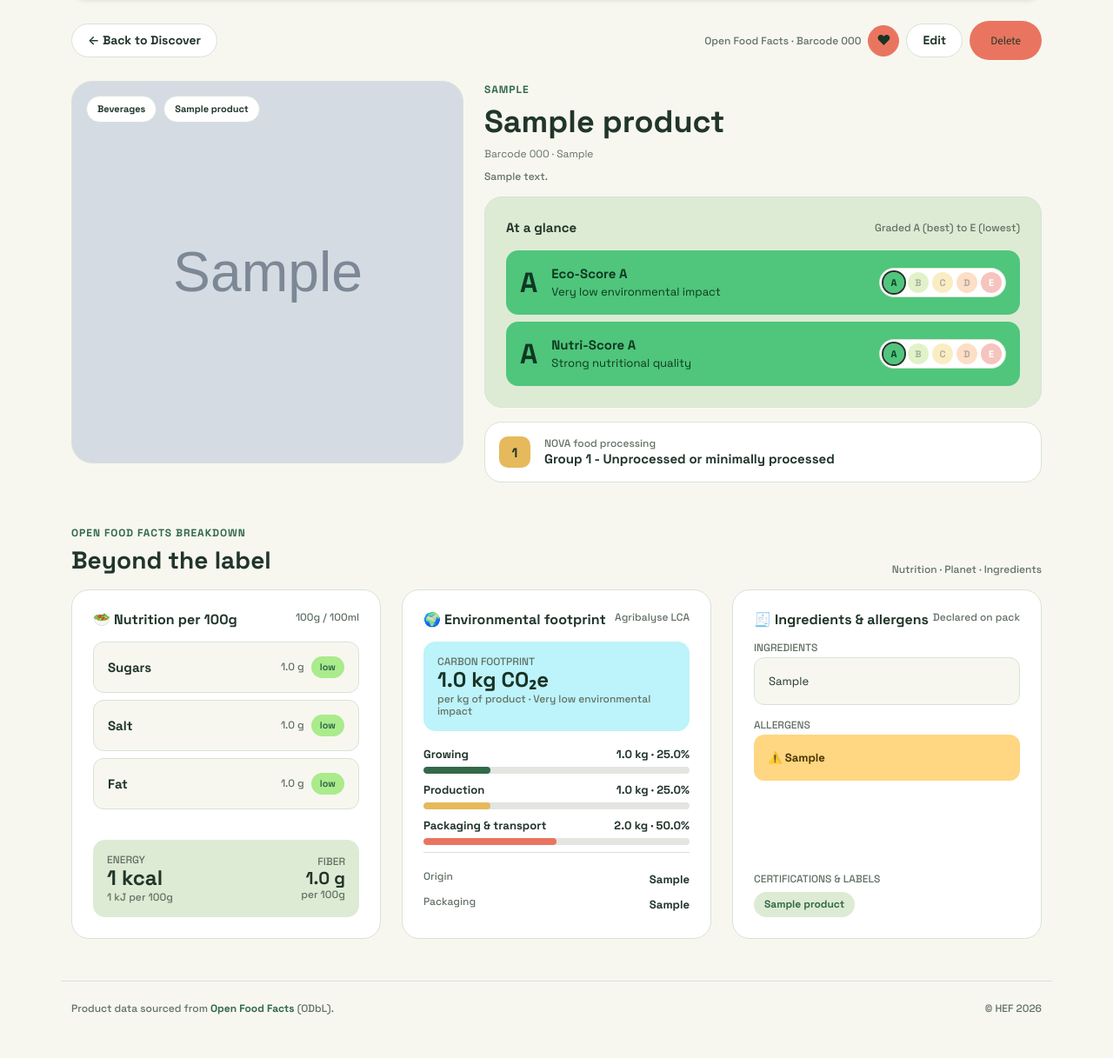
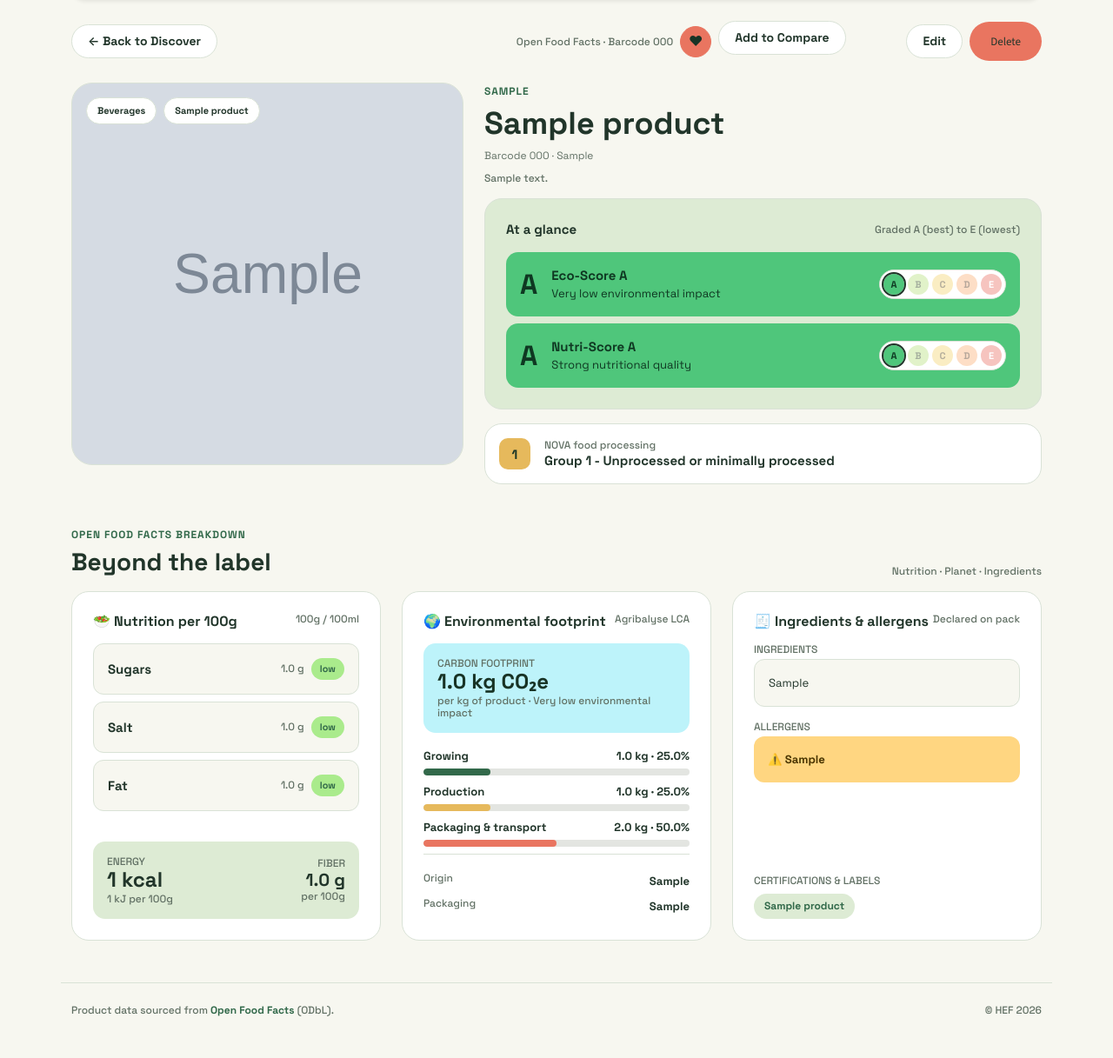
Before and after one commit to PBP-D-Kelompok-13/Website-HEF, a Django app: page /products/000/ in a window 1280 px wide. Shown: the part 82-1299 px from the top of the page at 87% size. Before the commit the page ends 1249 px from the top, so only its background shows below. Run offline with Django 5.2, Linux system fonts and the light colour scheme; a user stored in the database is signed in; tables that the repository leaves empty hold one stand-in row (values such as "Sample post"); grey boxes marked "Sample" are stand-in pictures.

Commit message:
feat(compare): connect Discover detail to comparison

```diff
--- a/templates/pages/product_detail.html
+++ b/templates/pages/product_detail.html
@@ -14,6 +14,41 @@
         <div class="d-flex flex-wrap align-items-center gap-2">
             <span class="text-label">Open Food Facts · Barcode {{ product.barcode }}</span>
             {% include "partials/bookmark_button.html" with product=product saved=product.is_saved %}
+                        {% if user.is_authenticated %}
+                <div>
+                    <form
+                        method="post"
+                        action="{% url 'main:compare_add' %}"
+                        hx-post="{% url 'main:compare_add' %}"
+                        hx-target="#compare-add-feedback"
+                        hx-swap="innerHTML"
+                        hx-disabled-elt="find button"
+                        hx-sync="this:drop"
+                        hx-indicator="#compare-add-loading"
+                    >
+                        {% csrf_token %}
+                        <input type="hidden" name="barcode" value="{{ product.barcode }}">
+
+                        <button type="submit" class="btn-hef-outline">
+                            Add to Compare
+                        </button>
+
+                        <span
+                            id="compare-add-loading"
+                            class="htmx-indicator text-label ms-2"
+                            role="status"
+                        >
+                            Adding…
+                        </span>
+                    </form>
+
+                    <div
+                        id="compare-add-feedback"
+                        class="mt-2"
+                        aria-live="polite"
+                    ></div>
+                </div>
+            {% endif %}
             {% if can_manage %}
                 <a href="{% url 'main:product_edit' product.barcode %}" class="btn-hef-outline">Edit</a>
                 <button type="button" class="btn-hef-danger" data-bs-toggle="modal" data-bs-target="#deleteProductModal">
--- /dev/null
+++ b/templates/partials/compare_add_feedback.html
@@ -0,0 +1,5 @@
+<div class="alert alert-danger mb-0" role="alert">
+    {% for error in errors %}
+        <p class="mb-1">{{ error }}</p>
+    {% endfor %}
+</div>
```
Also changed, not shown: main/comparison_views.py (+33 -22 lines).
